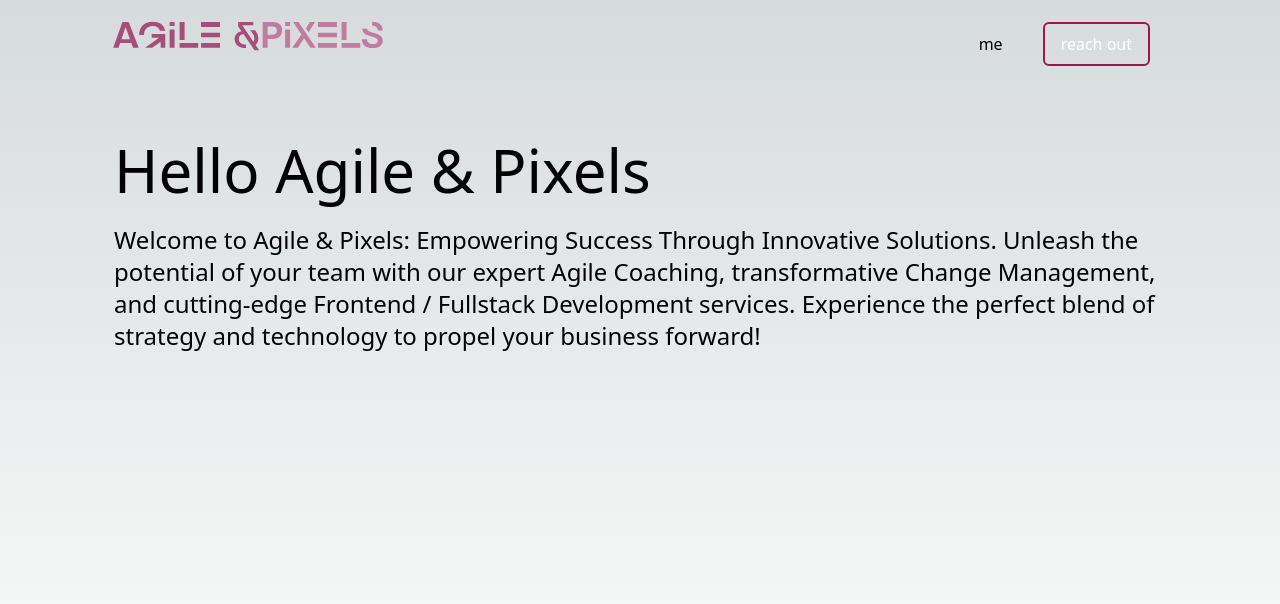
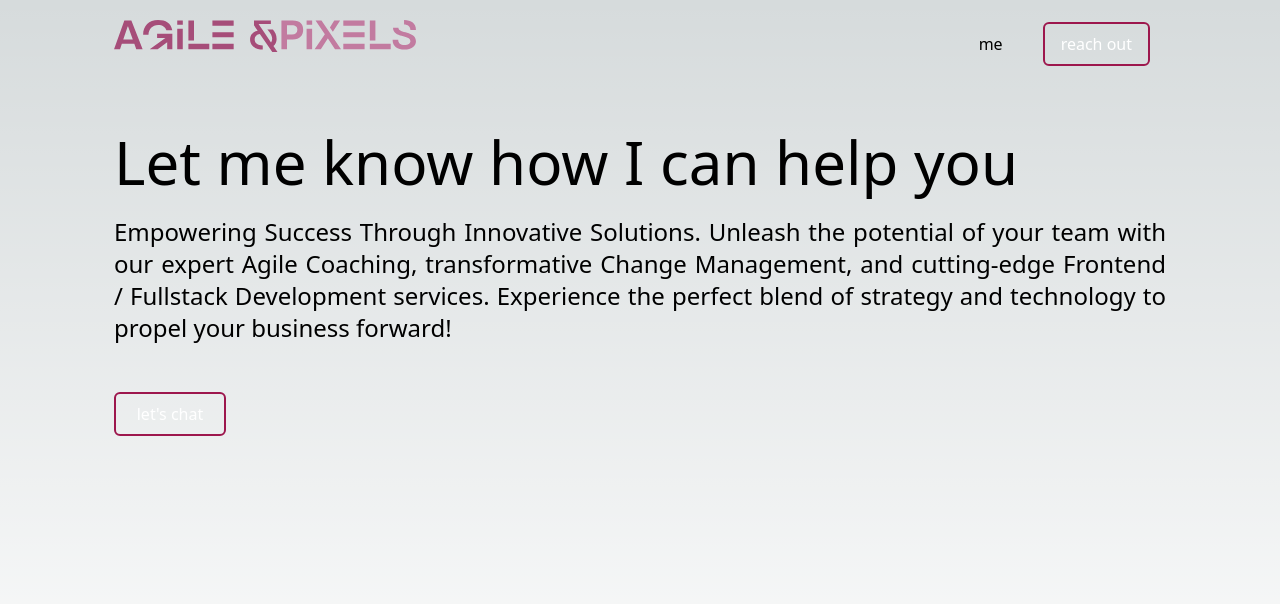
Before and after one commit to DnZ19/agile-and-pixels, a Next.js app: page / in a window 1280 px wide. Shown: the top 604 px of the page. Built offline with nearby package versions, Linux system fonts and the light colour scheme.

Commit message:
button homepage

```diff
--- a/app/components/Nav.tsx
+++ b/app/components/Nav.tsx
@@ -12,11 +12,11 @@
 	return (
 		<nav className="flex flex-col sm:flex-row justify-between items-center py-8 px-6 w-full max-h-60 mt-[-130px] md:mt-[-90px] lg:max-h-20 lg:mt-[-20px] lg:py-14">
 			<div className="flex flex-col items-center justify-center w-full sm:flex-row sm:justify-between sm:items-center">
-				<div className="flex items-center gap-4 sm:flex-row justify-center">
+				<div className="flex items-center gap-4 sm:flex-row justify-center sm:items-center">
 					<img
 						src="/logo.svg"
 						alt="Logo"
-						className="object-contain max-w-md px-6 overflow-hidden ml-[-10px] md:ml-[-90px]"
+						className="object-contain max-w-md overflow-hidden md:ml-[-73px]"
 					/>
 					{/* / */}
 				</div>
--- a/app/page.tsx
+++ b/app/page.tsx
@@ -1,18 +1,20 @@
 export default function Home() {
 	return (
-		<main className="max-w-custom px-6 mt-12">
-			<h1 className="text-4xl sm:text-5xl lg:text-6xl">
-				Hello Agile & Pixels
+		<main className="flex flex-col items-center max-w-custom px-6 mt-20 md:mt-10 md:items-start">
+			<h1 className="text-center text-2xl sm:text-5xl lg:text-6xl md:text-left">
+				Let me know how I can help you
 			</h1>
-			<p className="text-lg sm:text-xl lg:text-2xl py-6">
-				Welcome to Agile & Pixels: Empowering Success
-				Through Innovative Solutions. Unleash the potential
-				of your team with our expert Agile Coaching,
-				transformative Change Management, and cutting-edge
-				Frontend / Fullstack Development services.
-				Experience the perfect blend of strategy and
-				technology to propel your business forward!
+			<p className="text-lg text-justify sm:text-xl lg:text-2xl py-6">
+				Empowering Success Through Innovative Solutions.
+				Unleash the potential of your team with our expert
+				Agile Coaching, transformative Change Management,
+				and cutting-edge Frontend / Fullstack Development
+				services. Experience the perfect blend of strategy
+				and technology to propel your business forward!
 			</p>
+			<button className="flex justify-center text-center border-2 border-pink-800 text-white py-2 px-4 mt-6 w-28 rounded-md hover:bg-transparent hover:text-white whitespace-nowrap hover:blur-md focus:outline-none focus:ring-2 focus:ring-offset-2 focus:ring-pink-500">
+				let's chat
+			</button>
 		</main>
 	);
 }
```
